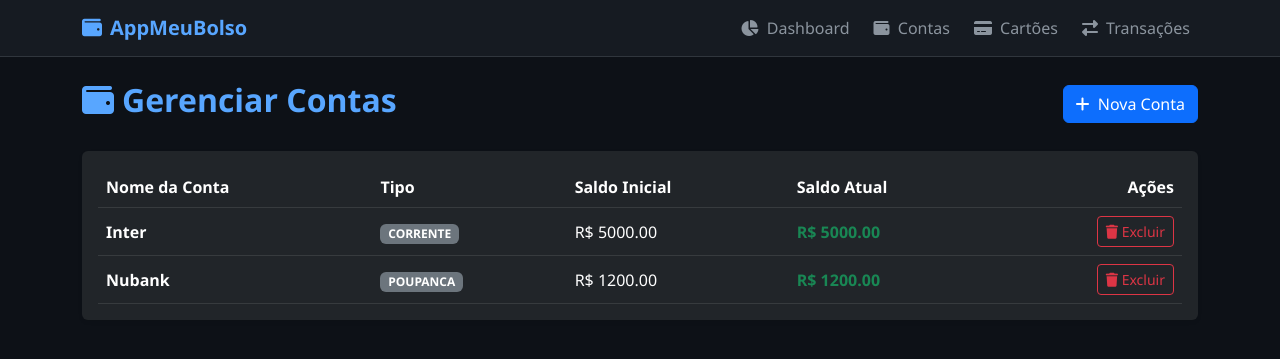
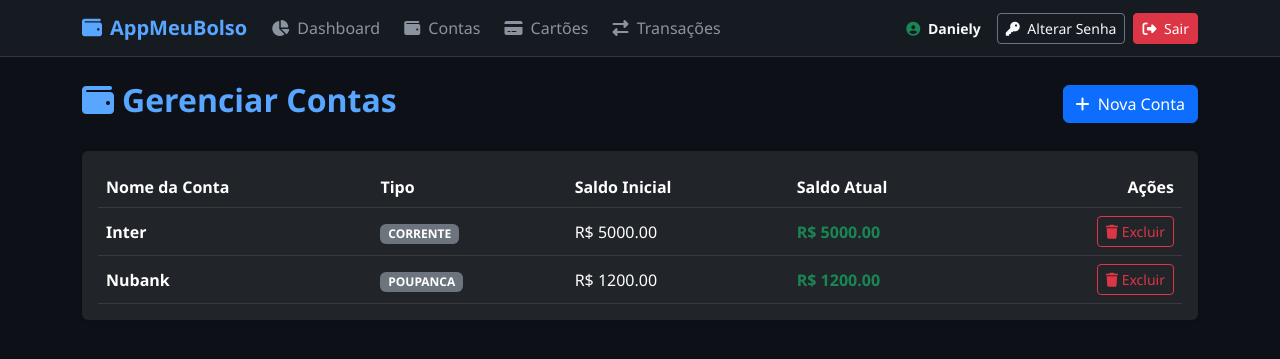
Before and after one commit to lungponto-ctrl/meubolso, a Flask app: page /contas/ in a window 1280 px wide. Shown: the top 359 px of the page. Run offline with Flask 3, Linux system fonts and the light colour scheme; data comes from the database, SQL or seed files in the repository.

Commit message:
Configurado usuario Daniely, tela de login ajustada e adicionados botoes de Alterar Senha e Sair na navbar

```diff
--- a/app/templates/base.html
+++ b/app/templates/base.html
@@ -42,7 +42,7 @@
                 <span class="navbar-toggler-icon"></span>
             </button>
             <div class="collapse navbar-collapse" id="navbarNav">
-                <ul class="navbar-ul navbar-nav ms-auto gap-2">
+                <ul class="navbar-nav me-auto gap-2">
                     <li class="nav-item">
                         <a class="nav-link" href="{{ url_for('index') }}">
                             <i class="fa-solid fa-chart-pie me-1"></i> Dashboard
@@ -64,6 +64,23 @@
                         </a>
                     </li>
                 </ul>
+
+                <!-- Menu de Autenticação (Usuário, Alterar Senha e Sair) -->
+                <ul class="navbar-nav ms-auto align-items-lg-center gap-2 mt-3 mt-lg-0">
+                    <li class="nav-item me-lg-2">
+                        <span class="text-light small"><i class="fa-solid fa-user-circle me-1 text-success"></i> <b>Daniely</b></span>
+                    </li>
+                    <li class="nav-item">
+                        <a class="btn btn-outline-secondary btn-sm text-light border-secondary w-100" href="{{ url_for('alterar_senha') }}">
+                            <i class="fa-solid fa-key me-1"></i> Alterar Senha
+                        </a>
+                    </li>
+                    <li class="nav-item">
+                        <a class="btn btn-danger btn-sm w-100" href="{{ url_for('logout') }}">
+                            <i class="fa-solid fa-right-from-bracket me-1"></i> Sair
+                        </a>
+                    </li>
+                </ul>
             </div>
         </div>
     </nav>
```
Also changed, not shown: app/__init__.py (+17 -9 lines), app/templates/login.html (+12 -9 lines).
